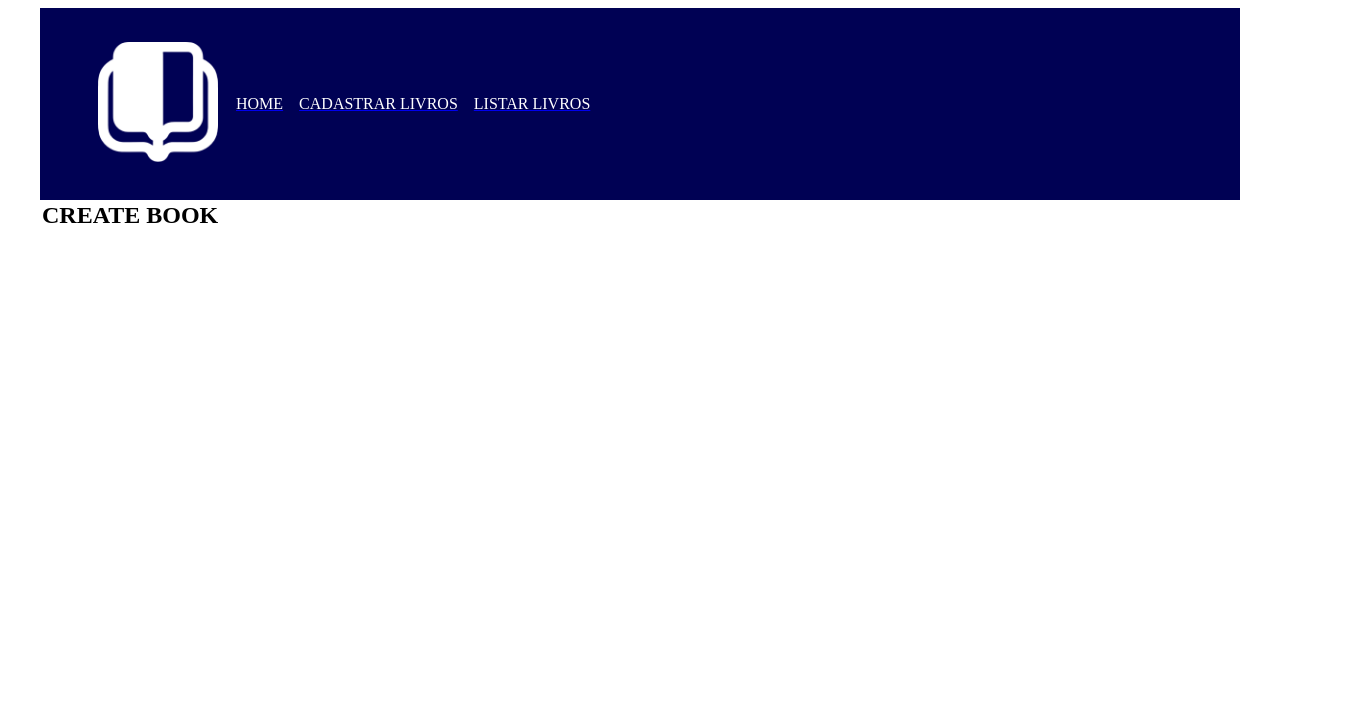
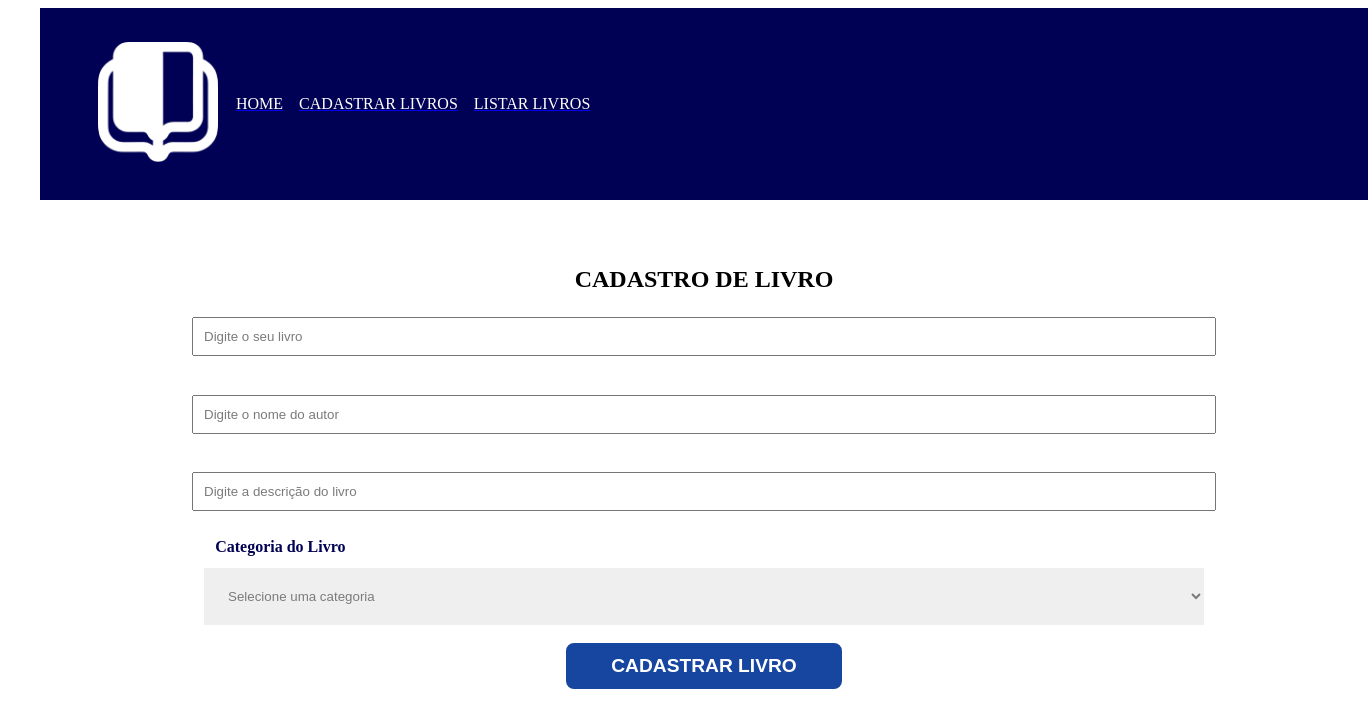
Before and after one commit to Igoralvesdevelop/pw3-somativa-Igor-2025-1, a React (Vite) app in the folder pw3-somativa/: page /newBook in a window 1280 px wide. Shown: the top 728 px of the page, 1368 px wide, since content can reach past the window. Built offline with nearby package versions, Linux system fonts and the light colour scheme.

Commit message:
Cadastro de livros

```diff
--- /dev/null
+++ b/pw3-somativa/src/components/form/Button.jsx
@@ -0,0 +1,11 @@
+import style from './Button.module.css'
+
+const Button = ({label})=>{
+    return(
+            <div>
+                <button>{label}</button>
+            </div>
+    )
+}
+
+export default Button
--- /dev/null
+++ b/pw3-somativa/src/components/form/Button.module.css
@@ -0,0 +1,17 @@
+button{
+  background-color: #1646A0;
+  color: #FFF;
+  padding: 0 45px;
+  border: 2px solid #FFF;
+  border-radius: 10px;
+  height: 50px;
+  text-transform: uppercase;
+  font-weight: bold;
+  font-size: 1.2em;
+  cursor: pointer;
+  transition: .4s;
+}
+
+button:hover{
+  background-color: #16A026;
+}
--- /dev/null
+++ b/pw3-somativa/src/components/form/Select.jsx
@@ -0,0 +1,22 @@
+import style from './Select.module.css'
+
+function Select({text, name, id}){
+  return(
+      <div className={style.form_control}>
+          <label htmlFor={name}>{text}</label>
+
+          <select name={name} id={id}>
+              <option value="">Selecione uma categoria</option>
+              <option value="">Ficção cientifica</option>
+              <option value="">Fantasia heroica</option>
+              <option value="">Suspense</option>
+              <option value="">Terror</option>
+
+          </select>
+
+      </div>
+  )
+
+
+}
+export default Select
--- /dev/null
+++ b/pw3-somativa/src/components/form/Select.module.css
@@ -0,0 +1,22 @@
+.form_control{
+  display: flex;
+  flex-direction: column;
+  margin-bottom: 1em;
+}
+
+.form_control label{
+  padding: .7em;
+  border-radius: 0;
+  border: none;
+  color: #000154;
+  font-weight: bold;
+}
+
+.form_control select{
+  width: 1000px;
+  padding: 20px;
+  border-radius: 0;
+  border: none;
+  border-color: black;
+  color: #7B7B7B;
+}
--- /dev/null
+++ b/pw3-somativa/src/components/form/input.jsx
@@ -0,0 +1,20 @@
+import React from 'react'
+import  style from './input.module.css'
+
+function Input({type, text, name, id, placeholder, value}){
+  return(
+    <div className={style.form_control}>
+
+      <label htmlFor={name}>{text}</label>
+      <input
+        type={type}
+        name={name}
+        id={id}
+        placeholder={placeholder}
+        value={value}
+        />
+    </div>
+  )
+}
+
+export default Input
--- /dev/null
+++ b/pw3-somativa/src/components/form/input.module.css
@@ -0,0 +1,22 @@
+.form_control{
+  display: flex;
+  flex-direction: column;
+  margin-bottom: 1em;
+}
+
+.form_control label{
+  padding: .7em;
+  border-radius: 0;
+  border: none;
+  color: #000154;
+  font-weight: bold;
+}
+
+.form_control input{
+  padding: 10px;
+  width: 1000px;
+}
+
+.form_control input::placeholder{
+  color: #7B7B7B;
+}
--- a/pw3-somativa/src/components/pages/CreateBook.jsx
+++ b/pw3-somativa/src/components/pages/CreateBook.jsx
@@ -1,10 +1,42 @@
 import React from "react";
 import style from './CreateBook.module.css'
 
+import Input from "../form/input";
+import Select from "../form/Select";
+import Button from "../form/Button";
 const CreateBook = ()=>{
     return(
-        <section>
-            <h1>CREATE BOOK</h1>
+        <section className={style.create_book_container}>
+            <h1>CADASTRO DE LIVRO</h1>
+
+            <Input
+                type='nome do livro'
+                name='txt_livro'
+                id='txt_livro'
+                placeholder='Digite o seu livro'
+            />
+
+            <Input
+                type='autor do livro'
+                name='txt_livro'
+                id='txt_livro'
+                placeholder='Digite o nome do autor'
+            />
+
+            <Input
+                type='descriçao do livro'
+                name='txt_livro'
+                id='txt_livro'
+                placeholder='Digite a descrição do livro'
+            />
+            <Select
+                name='slc_categoria'
+                id='slc_categoria'
+                text='Categoria do Livro'
+
+            />
+            <Button
+                label='CADASTRAR LIVRO'/>
         </section>
     )
 }
--- a/pw3-somativa/src/components/pages/CreateBook.module.css
+++ b/pw3-somativa/src/components/pages/CreateBook.module.css
@@ -0,0 +1,8 @@
+.create_book_container{
+  width: 100%;
+  display: flex;
+  flex-direction: column;
+  align-items: center;
+  justify-content: center;
+  padding: 4em;
+}
```
